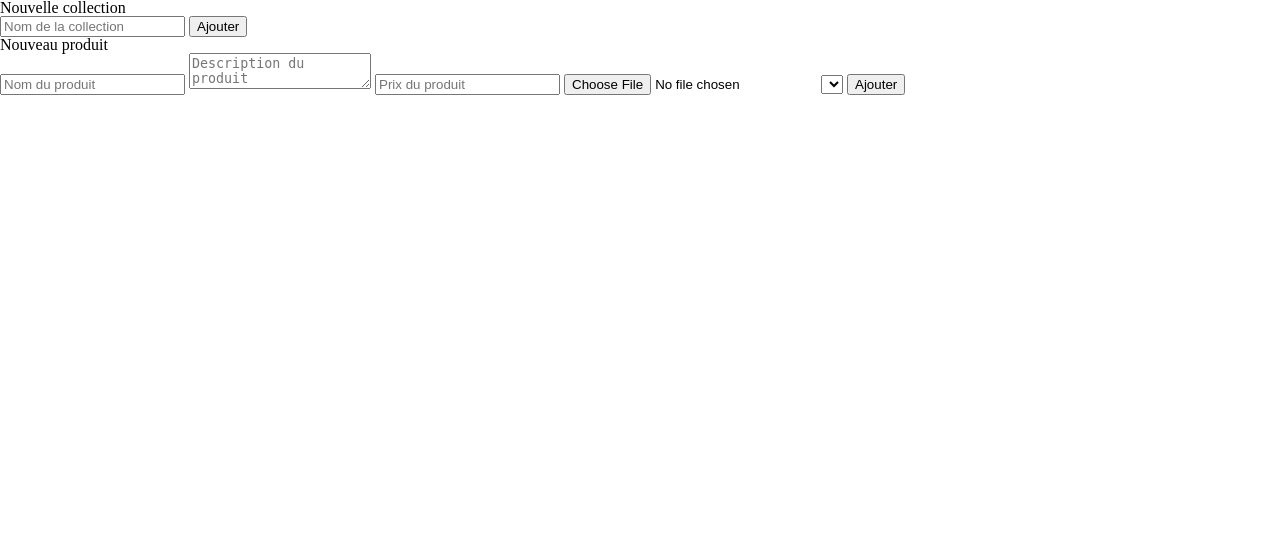
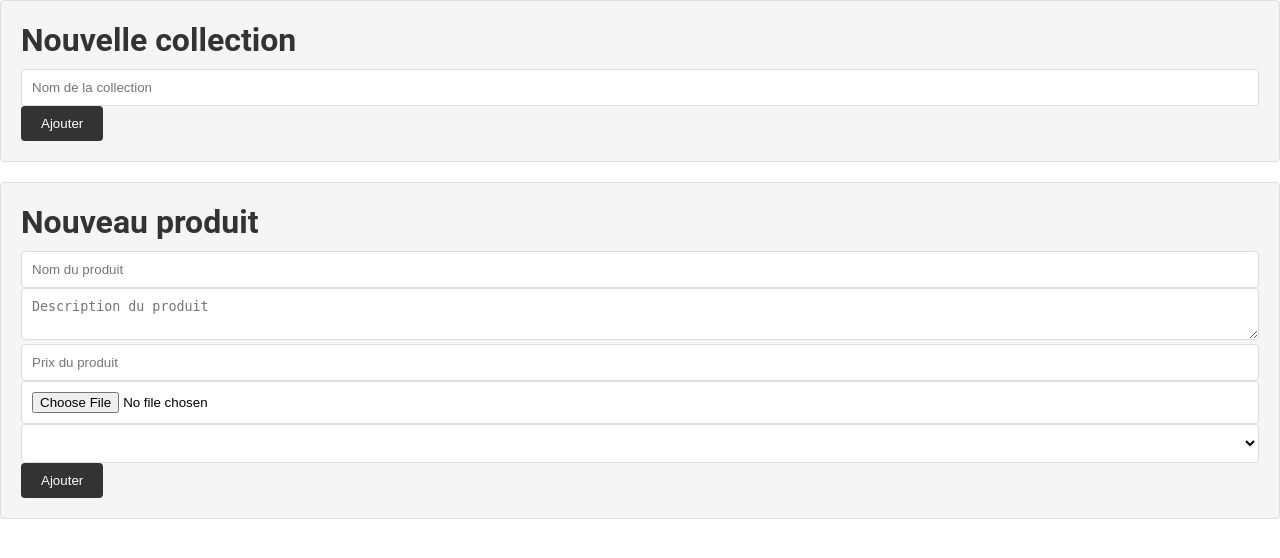
Before and after one commit to sakousi/Jewlary, a PHP site: page /admin/index.php in a window 1280 px wide. Shown: the top 558 px of the page. Run offline with PHP 8.4, Linux system fonts and the light colour scheme; the visitor is signed in with stand-in values (Sample User, id 1); data that the repository does not hold is empty; style sheets or scripts are compiled from the project's sources.

Commit message:
COMMIT 004.4

```diff
--- a/admin/header.php
+++ b/admin/header.php
@@ -16,14 +16,15 @@ if(!isset($_SESSION['user'])){
 <head>
     <meta charset="UTF-8">
     <meta name="viewport" content="width=device-width, initial-scale=1.0">
-    <link rel="stylesheet" href="../css/reset.css">
-    <link rel="stylesheet" href="../css/style.css">
+    <link rel="stylesheet" href="./style.css">
 
     <!-- Custom Fonts -->
     <link rel="preconnect" href="https://fonts.googleapis.com">
     <link rel="preconnect" href="https://fonts.gstatic.com" crossorigin>
     <link href="https://fonts.googleapis.com/css2?family=Poppins:ital,wght@0,100;0,200;0,300;0,400;0,500;0,600;0,700;0,800;0,900;1,400&display=swap" rel="stylesheet">
+    <style>
 
+    </style>
     <title>Admin</title>
 </head>
 <body>
--- /dev/null
+++ b/admin/style.css
@@ -0,0 +1,199 @@
+/* Réinitialisation des styles par défaut */
+
+* {
+    margin: 0;
+    padding: 0;
+    box-sizing: border-box;
+}
+
+
+/* Appliquer une police de caractères */
+
+body {
+    font-family: 'Roboto', sans-serif;
+}
+
+
+/* Style de base pour le conteneur principal */
+
+.container {
+    max-width: 1200px;
+    margin: 0 auto;
+    padding: 20px;
+}
+
+
+/* Style de base pour les en-têtes */
+
+h1,
+h2,
+h3 {
+    color: #fff;
+    margin-bottom: 10px;
+}
+
+
+/* Style pour les liens */
+
+a {
+    color: #999;
+    text-decoration: none;
+}
+
+a:hover {
+    color: #fff;
+}
+
+
+/* Style pour les boutons */
+
+.button {
+    display: inline-block;
+    padding: 10px 20px;
+    background-color: #333;
+    color: #fff;
+    border: none;
+    border-radius: 4px;
+    cursor: pointer;
+}
+
+.button:hover {
+    background-color: #222;
+}
+
+
+/* Style pour les sections */
+
+.section {
+    margin-bottom: 30px;
+    padding: 20px;
+    background-color: #222;
+    color: #fff;
+    border-radius: 4px;
+}
+
+
+/* Style pour les zones de texte */
+
+textarea {
+    width: 100%;
+    padding: 10px;
+    border: 1px solid #ddd;
+    border-radius: 4px;
+}
+
+
+/* Style pour les formulaires */
+
+input[type="text"],
+input[type="email"],
+input[type="password"],
+input[type="number"],
+input[type="file"],
+select {
+    width: 100%;
+    padding: 10px;
+    border: 1px solid #ddd;
+    border-radius: 4px;
+    background-color: #f5f5f5;
+}
+
+
+/* Style pour les messages d'erreur */
+
+.error-message {
+    color: red;
+    margin-top: 5px;
+}
+
+
+/* Style pour les messages de succès */
+
+.success-message {
+    color: green;
+    margin-top: 5px;
+}
+
+
+/* Style spécifique pour les formulaires de collection et de produit */
+
+.new-collection,
+.new-product {
+    background-color: #f5f5f5;
+    padding: 20px;
+    border-radius: 4px;
+    border: 1px solid #ddd;
+    margin-bottom: 20px;
+}
+
+.new-collection h1,
+.new-product h1 {
+    color: #333;
+    margin-bottom: 10px;
+}
+
+.new-collection form,
+.new-product form {
+    margin-top: 10px;
+}
+
+.new-collection input[type="text"],
+.new-product input[type="text"],
+.new-product textarea,
+.new-product input[type="number"],
+.new-product input[type="file"],
+.new-product select {
+    background-color: #fff;
+}
+
+.new-collection input[type="submit"],
+.new-product input[type="submit"] {
+    background-color: #333;
+    color: #fff;
+    border: none;
+    border-radius: 4px;
+    padding: 10px 20px;
+}
+
+.new-collection input[type="submit"]:hover,
+.new-product input[type="submit"]:hover {
+    background-color: #222;
+}
+
+
+/* Style spécifique pour la page de login */
+
+.login {
+    max-width: 400px;
+    margin: 0 auto;
+    padding: 20px;
+    background-color: #f5f5f5;
+    border-radius: 4px;
+    border: 1px solid #ddd;
+}
+
+.login h1 {
+    color: #000;
+    margin-bottom: 10px;
+}
+
+.login form {
+    margin-top: 10px;
+}
+
+.login input[type="text"],
+.login input[type="password"] {
+    background-color: #fff;
+}
+
+.login input[type="submit"] {
+    background-color: #333;
+    color: #fff;
+    border: none;
+    border-radius: 4px;
+    padding: 10px 20px;
+}
+
+.login input[type="submit"]:hover {
+    background-color: #222;
+}
--- /dev/null
+++ b/sass/admin/_all.sass
@@ -0,0 +1 @@
+@import index.sass;
```
Also changed, not shown: admin/new-collection.php (added, +19 -0 lines), admin/new-product.php (added, +39 -0 lines), boutique.php (+104 -1 lines), assets/img/AlaskaAI3.png (added), sass/admin/index.sass (added).
